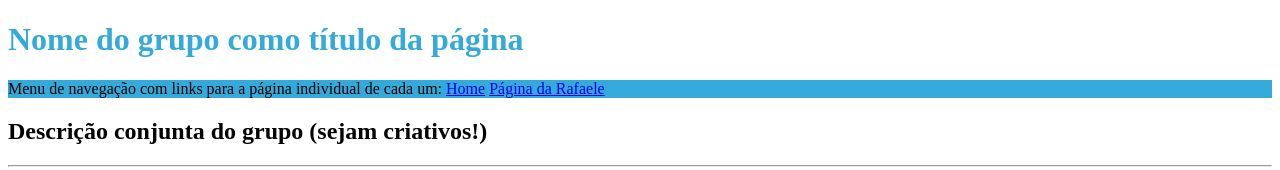
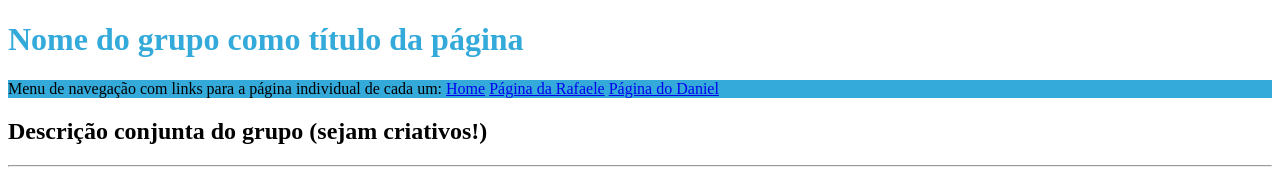
Before and after one commit to rafaelebastos/Tarefa-de-HTML, a plain HTML site: page Tarefa/index.html in a window 1280 px wide. Shown: the top 170 px of the page. Drawn offline with Linux system fonts and the light colour scheme.

Commit message:
add link to daniel's personal page

```diff
--- a/Tarefa/index.html
+++ b/Tarefa/index.html
@@ -12,6 +12,7 @@
             cada um:
             <a href="index.html">Home</a>
             <a href="rafaele.html">Página da Rafaele</a>
+            <a href="./daniel.html">Página do Daniel</a>
         </nav>
     </header>
 
```
